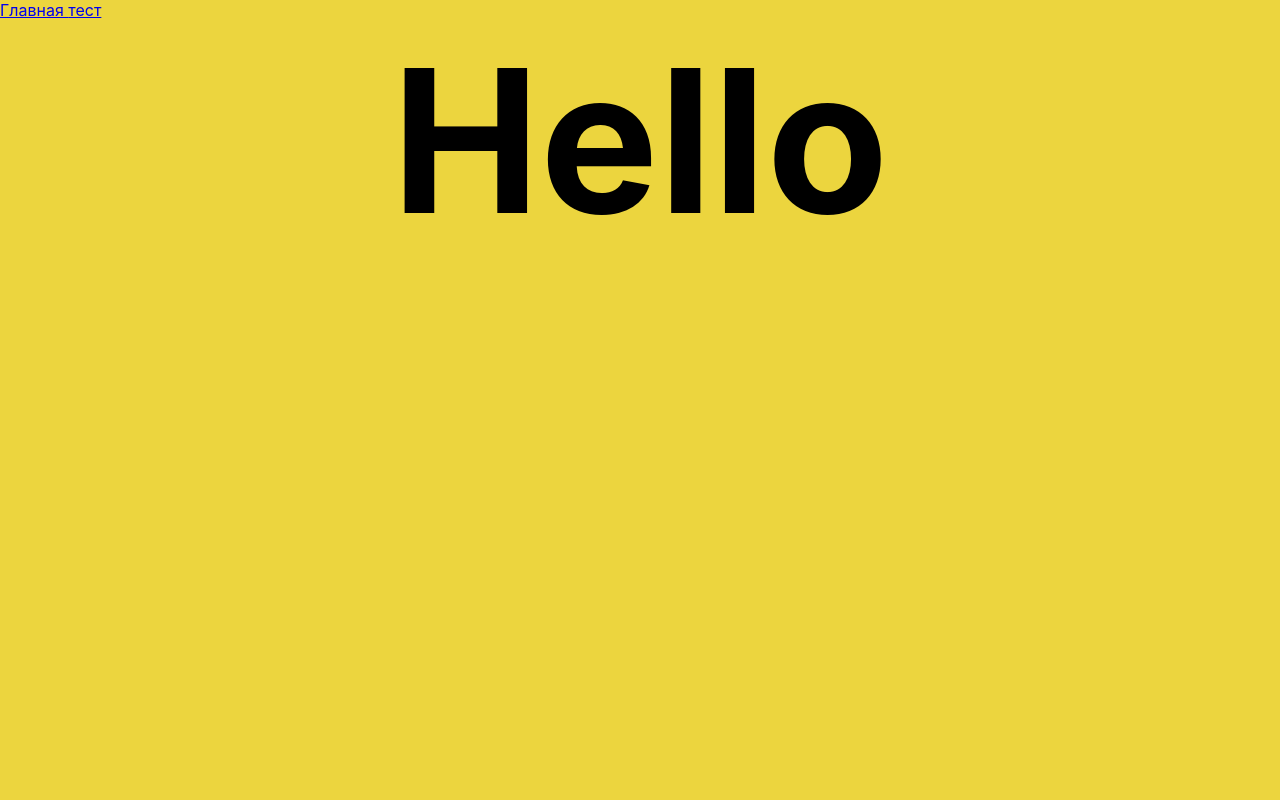
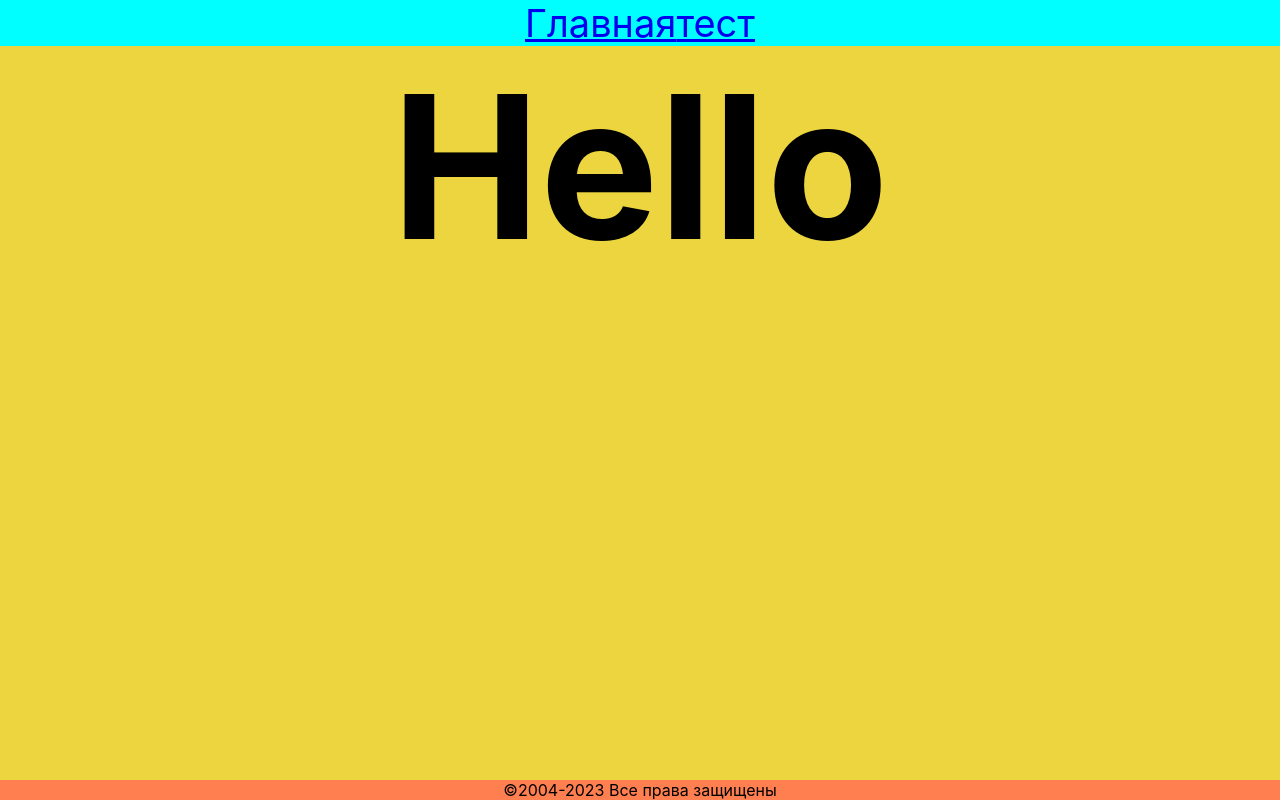
Before and after one commit to roma17111/SodeystvieReact, a React (Create React App) app: page / in a window 1280 px wide. Built offline with nearby package versions, Linux system fonts and the light colour scheme.

Commit message:
Прижал footer к низу страницы

```diff
--- a/src/App.css
+++ b/src/App.css
@@ -1,11 +1,4 @@
-*{
-  margin: 0;
-  padding: 0;
-}
 
-body{
-  background-color: #ecd53e;
-}
 
 h1{
   text-align: center;
--- a/src/App.js
+++ b/src/App.js
@@ -4,6 +4,7 @@ import {Route,Routes} from "react-router-dom";
 import {Test} from "./Test";
 import {Hello} from "./Hello";
 import {Layout} from "./components/Layout";
+
 
 function App() {
   return (
--- a/src/Hello.js
+++ b/src/Hello.js
@@ -5,7 +5,6 @@ import './App.css';
 const Hello = () => {
     return(
         <div>
-
             <h1>Hello</h1>
         </div>
     )
--- /dev/null
+++ b/src/components/Layout.css
@@ -0,0 +1,40 @@
+
+* {
+    margin: 0;
+    padding: 0;
+}
+
+html {
+    height: 100%;
+}
+
+body {
+    height: 100%;
+    background-color: #ecd53e;
+}
+
+.wrapper {
+    overflow: hidden;
+    display: flex;
+    flex-direction: column;
+    min-height: 100vh;
+
+}
+
+
+
+footer {
+    margin-top: auto;
+    text-align: center;
+    background-color: coral;
+}
+
+header {
+    text-align: center;
+    font-size: 38px;
+    background-color: aqua;
+}
+
+.link {
+    text-align: center;
+}
--- a/src/components/Layout.js
+++ b/src/components/Layout.js
@@ -1,17 +1,20 @@
 import React from 'react';
 import {Link, Outlet} from "react-router-dom";
+import './Layout.css'
+
+let date = new Date().getFullYear()
 
 const Layout = () => {
     return (
-        <div>
-            <header>
-                <Link to="/" >Главная </Link>
-                <Link to="/test"  >тест</Link>
+        <div className="wrapper">
+            <header className="header">
+                <Link to="/">Главная</Link>
+                <Link to="/test">тест</Link>
             </header>
-            <Outlet/>
-            <footer>
-
-            </footer>
+            <main className="main">
+                <Outlet/>
+            </main>
+            <footer className="footer"> ©2004-{date} Все права защищены</footer>
         </div>
     );
 };
--- a/src/index.css
+++ b/src/index.css
@@ -1,13 +1,18 @@
+html {
+    height: 100%;
+}
+
 body {
-  margin: 0;
-  font-family: -apple-system, BlinkMacSystemFont, 'Segoe UI', 'Roboto', 'Oxygen',
+    margin: 0;
+    height: 100%;
+    font-family: -apple-system, BlinkMacSystemFont, 'Segoe UI', 'Roboto', 'Oxygen',
     'Ubuntu', 'Cantarell', 'Fira Sans', 'Droid Sans', 'Helvetica Neue',
     sans-serif;
-  -webkit-font-smoothing: antialiased;
-  -moz-osx-font-smoothing: grayscale;
+    -webkit-font-smoothing: antialiased;
+    -moz-osx-font-smoothing: grayscale;
 }
 
 code {
-  font-family: source-code-pro, Menlo, Monaco, Consolas, 'Courier New',
+    font-family: source-code-pro, Menlo, Monaco, Consolas, 'Courier New',
     monospace;
 }
```
